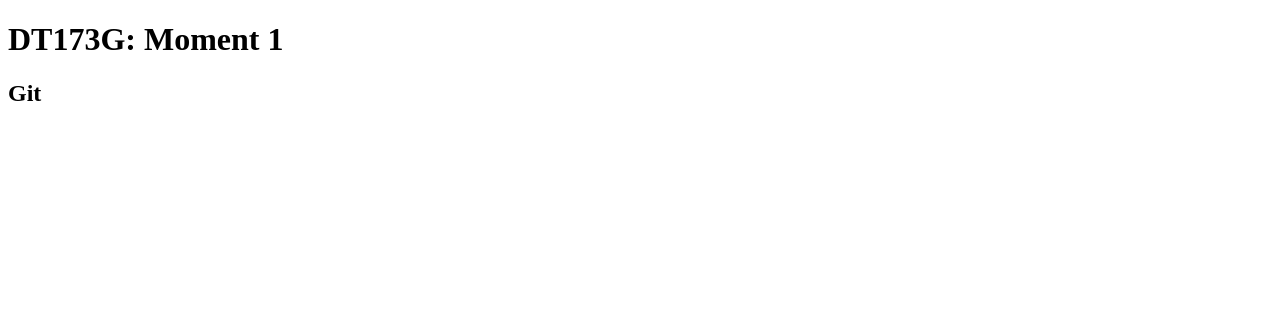
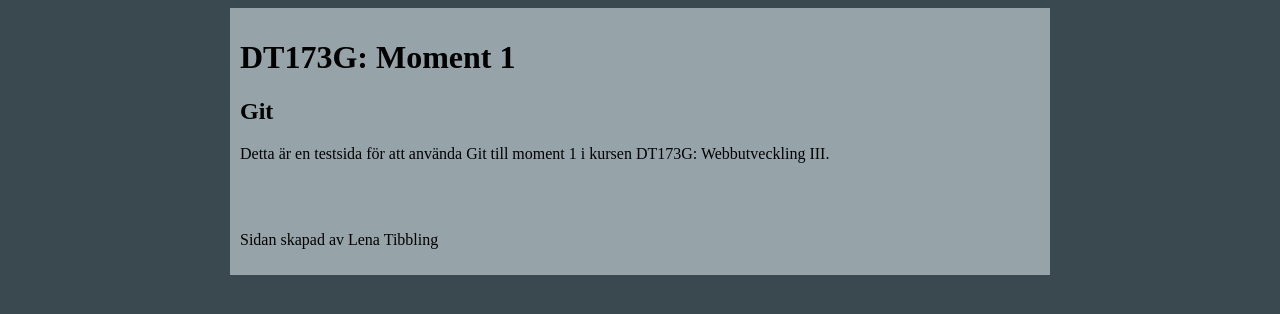
Before and after one commit to cssgeek82/dt173g-1, a plain HTML site: page index.html in a window 1280 px wide. Drawn offline with Linux system fonts and the light colour scheme.

Commit message:
Adding CSS

```diff
--- /dev/null
+++ b/css.css
@@ -0,0 +1,10 @@
+body {
+    background-color: #3a4950;
+}
+#wrap {
+    background-color: #96a4aa;
+    color: #000;
+    max-width: 800px;
+    margin: auto;
+    padding: 10px;
+}
--- a/index.html
+++ b/index.html
@@ -3,13 +3,16 @@
 <head>
     <meta charset="UTF-8">
     <meta name="viewport" content="width=device-width, initial-scale=1.0">
+    <link rel="stylesheet" href="css.css">
     <title>DT173G: Moment 1</title>
 </head>
 <body>
     <div id="wrap">
         <h1>DT173G: Moment 1</h1>
         <h2>Git</h2>
-        <p></p>
+        <p>Detta är en testsida för att använda Git till moment 1 i kursen DT173G: Webbutveckling III.</p>
+        <br /><br />
+        <p>Sidan skapad av Lena Tibbling</p>
     </div>
 </body>
 </html>
```
